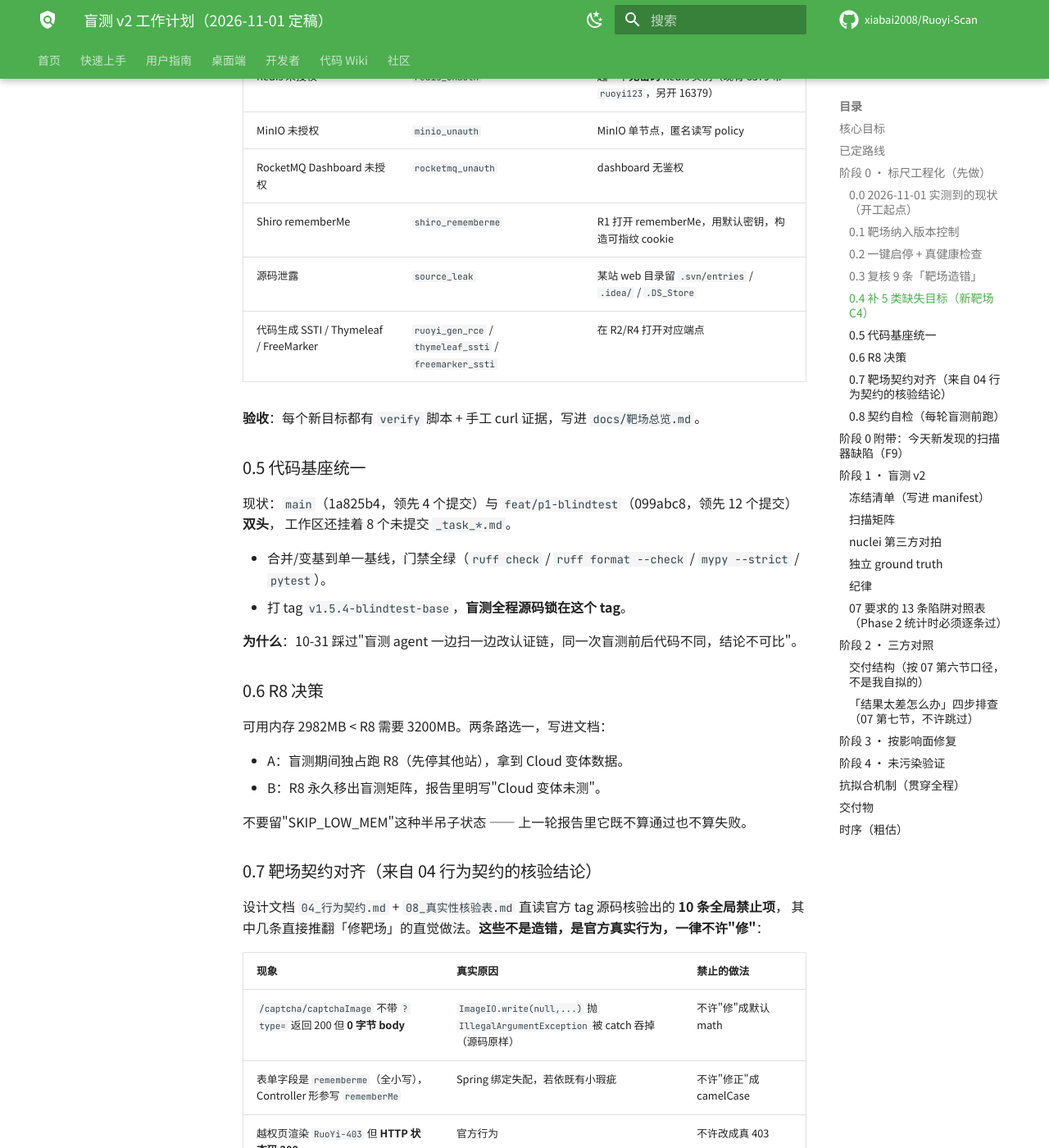
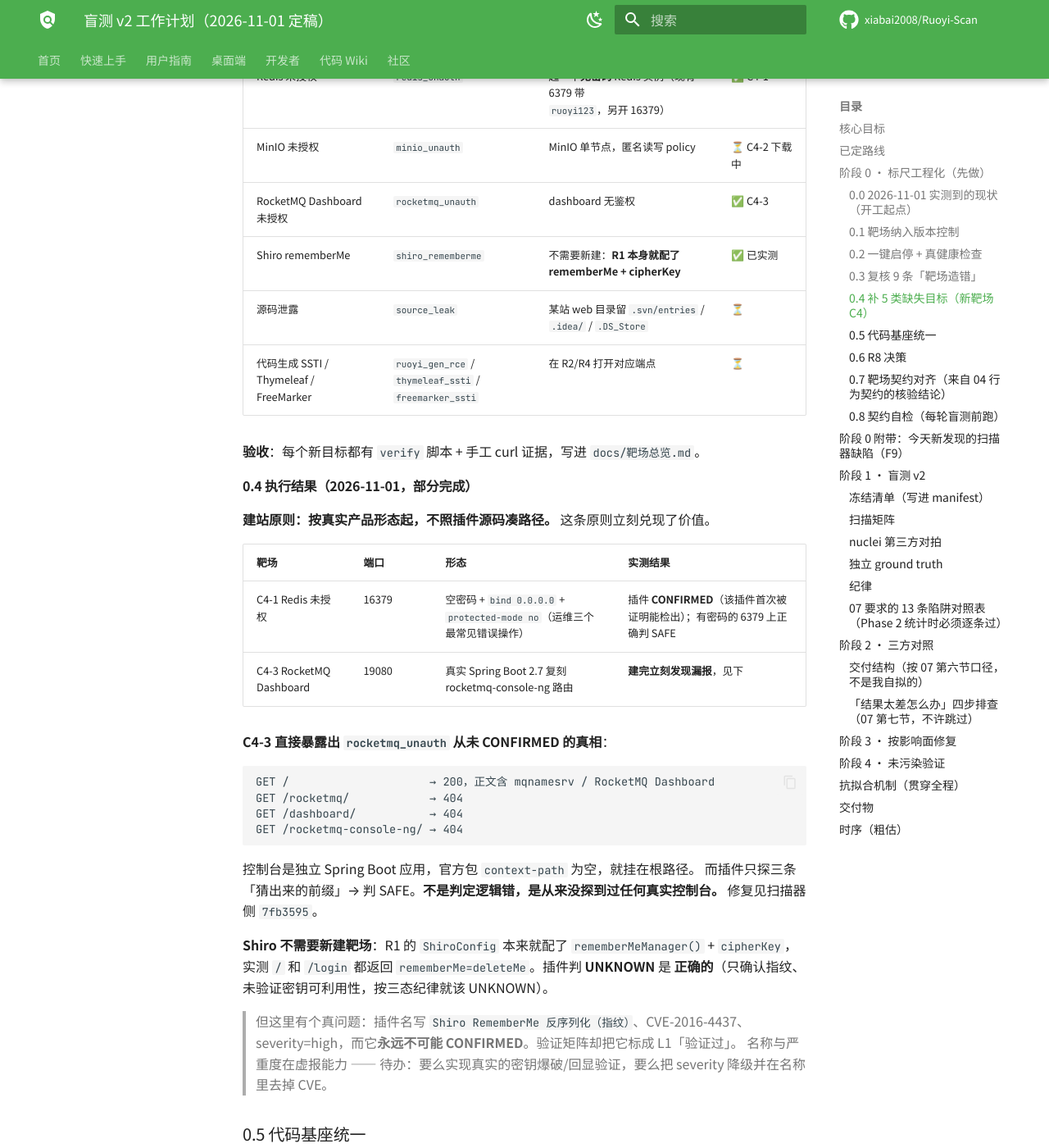
Before and after one commit to xiabai2008/ruoyi-scan, an MkDocs documentation site: the page built from docs/_plan_盲测v2_20261101.md, in a window 1280 px wide and 1400 px high, scrolled down 4337 px. Shown: the whole window at 82% size. Built offline with MkDocs 1.6.1 and Material for MkDocs 9.7.7, drawn with Linux system fonts in a browser that asks for light colours; comment, search, counter and statistics services are not loaded.

````diff
--- a/docs/_plan_盲测v2_20261101.md
+++ b/docs/_plan_盲测v2_20261101.md
@@ -103,16 +103,47 @@ lab.py verify R1              # 断言：入口 200/302 + 后端端口监听 +
 
 29 个从未验证的插件里，有 7 个**靶场里根本没有对应目标**：
 
-| 缺的目标 | 对应插件 | 建法 |
-|---|---|---|
-| Redis 未授权 | `redis_unauth` | 起一个**无密码** Redis 实例（现有 6379 带 `ruoyi123`，另开 16379） |
-| MinIO 未授权 | `minio_unauth` | MinIO 单节点，匿名读写 policy |
-| RocketMQ Dashboard 未授权 | `rocketmq_unauth` | dashboard 无鉴权 |
-| Shiro rememberMe | `shiro_rememberme` | R1 打开 rememberMe，用默认密钥，构造可指纹 cookie |
-| 源码泄露 | `source_leak` | 某站 web 目录留 `.svn/entries` / `.idea/` / `.DS_Store` |
-| 代码生成 SSTI / Thymeleaf / FreeMarker | `ruoyi_gen_rce` / `thymeleaf_ssti` / `freemarker_ssti` | 在 R2/R4 打开对应端点 |
+| 缺的目标 | 对应插件 | 建法 | 状态 |
+|---|---|---|---|
+| Redis 未授权 | `redis_unauth` | 起一个**无密码** Redis 实例（现有 6379 带 `ruoyi123`，另开 16379） | ✅ C4-1 |
+| MinIO 未授权 | `minio_unauth` | MinIO 单节点，匿名读写 policy | ⏳ C4-2 下载中 |
+| RocketMQ Dashboard 未授权 | `rocketmq_unauth` | dashboard 无鉴权 | ✅ C4-3 |
+| Shiro rememberMe | `shiro_rememberme` | 不需要新建：**R1 本身就配了 rememberMe + cipherKey** | ✅ 已实测 |
+| 源码泄露 | `source_leak` | 某站 web 目录留 `.svn/entries` / `.idea/` / `.DS_Store` | ⏳ |
+| 代码生成 SSTI / Thymeleaf / FreeMarker | `ruoyi_gen_rce` / `thymeleaf_ssti` / `freemarker_ssti` | 在 R2/R4 打开对应端点 | ⏳ |
 
 **验收**：每个新目标都有 `verify` 脚本 + 手工 curl 证据，写进 `docs/靶场总览.md`。
+
+#### 0.4 执行结果（2026-11-01，部分完成）
+
+**建站原则：按真实产品形态起，不照插件源码凑路径。** 这条原则立刻兑现了价值。
+
+| 靶场 | 端口 | 形态 | 实测结果 |
+|---|---|---|---|
+| C4-1 Redis 未授权 | 16379 | 空密码 + `bind 0.0.0.0` + `protected-mode no`（运维三个最常见错误操作） | 插件 **CONFIRMED**（该插件首次被证明能检出）；有密码的 6379 上正确判 SAFE |
+| C4-3 RocketMQ Dashboard | 19080 | 真实 Spring Boot 2.7 复刻 rocketmq-console-ng 路由 | **建完立刻发现漏报**，见下 |
+
+**C4-3 直接暴露出 `rocketmq_unauth` 从未 CONFIRMED 的真相**：
+
+```
+GET /                     → 200，正文含 mqnamesrv / RocketMQ Dashboard
+GET /rocketmq/            → 404
+GET /dashboard/           → 404
+GET /rocketmq-console-ng/ → 404
+```
+
+控制台是独立 Spring Boot 应用，官方包 `context-path` 为空，就挂在根路径。
+而插件只探三条「猜出来的前缀」→ 判 SAFE。**不是判定逻辑错，是从来没探到过任何真实控制台。**
+修复见扫描器侧 `7fb3595`。
+
+**Shiro 不需要新建靶场**：R1 的 `ShiroConfig` 本来就配了 `rememberMeManager()` +
+`cipherKey`，实测 `/` 和 `/login` 都返回 `rememberMe=deleteMe`。插件判 **UNKNOWN** 是
+**正确的**（只确认指纹、未验证密钥可利用性，按三态纪律就该 UNKNOWN）。
+
+> 但这里有个真问题：插件名写 `Shiro RememberMe 反序列化（指纹）`、CVE-2016-4437、
+> severity=high，而它**永远不可能 CONFIRMED**。验证矩阵却把它标成 L1「验证过」。
+> 名称与严重度在虚报能力 —— 待办：要么实现真实的密钥爆破/回显验证，要么把
+> severity 降级并在名称里去掉 CVE。
 
 ### 0.5 代码基座统一
 
````
